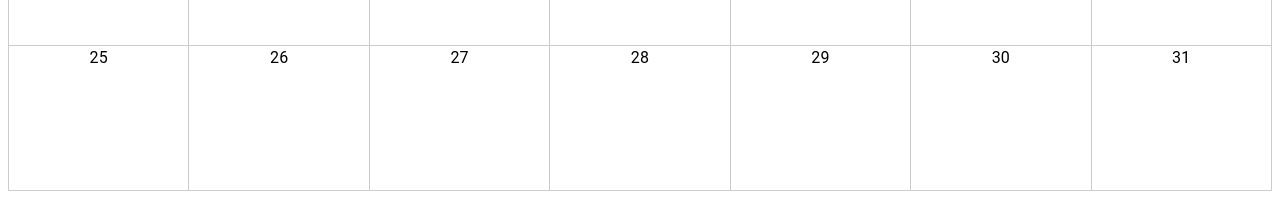
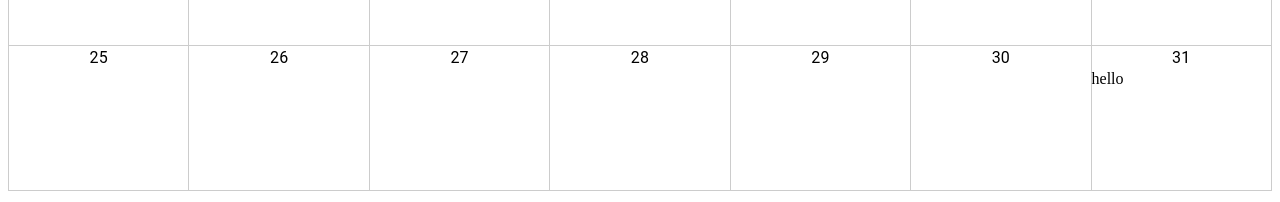
Before and after one commit to sugaya24/react-calendar, a React (Create React App) app: page / in a window 1280 px wide. Shown: the part 595-797 px from the top of the page. Built offline with nearby package versions, Linux system fonts and the light colour scheme; the HTML template or start-up script is replaced by a standard one.

Commit message:
ADD: Schedule component

```diff
--- a/src/components/CalendarElement/CalenderElement.js
+++ b/src/components/CalendarElement/CalenderElement.js
@@ -1,4 +1,5 @@
 import React from 'react';
+import { Schedule } from '../Schedule/Schedule';
 import { Typography, makeStyles } from '@material-ui/core';
 
 import { isFirstDay } from '../../utils/calendar';
@@ -15,10 +16,10 @@ const useStyles = makeStyles({
 });
 
 const createSchedule = (day) => {
-  console.log(`createSchedule on ${day}`);
+  // console.log(`createSchedule on ${day}`);
 };
 
-export const CalendarElement = ({ day, month }) => {
+export const CalendarElement = ({ day, month, schedules }) => {
   const format = isFirstDay(day) ? 'MMM D' : 'D';
 
   const classes = useStyles();
@@ -28,7 +29,11 @@ export const CalendarElement = ({ day, month }) => {
       <Typography className={classes.date} align="center">
         {day.format(format)}
       </Typography>
-      <div className={classes.schedule}></div>
+      <div className={classes.schedule}>
+        {schedules.map((item) => {
+          return <Schedule key={item} schedule={item}></Schedule>;
+        })}
+      </div>
     </div>
   );
 };
--- /dev/null
+++ b/src/components/Schedule/Schedule.js
@@ -0,0 +1,5 @@
+import React from 'react';
+
+export const Schedule = ({ schedule }) => {
+  return <div>hello</div>;
+};
```
